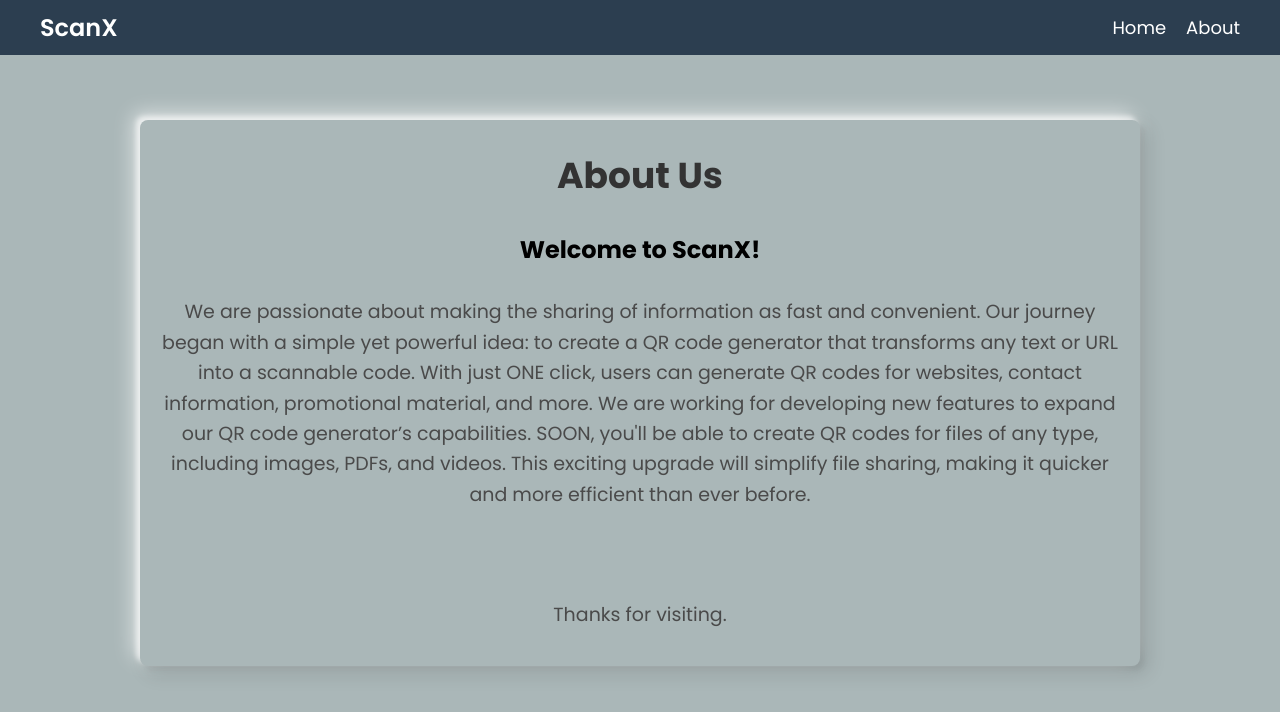
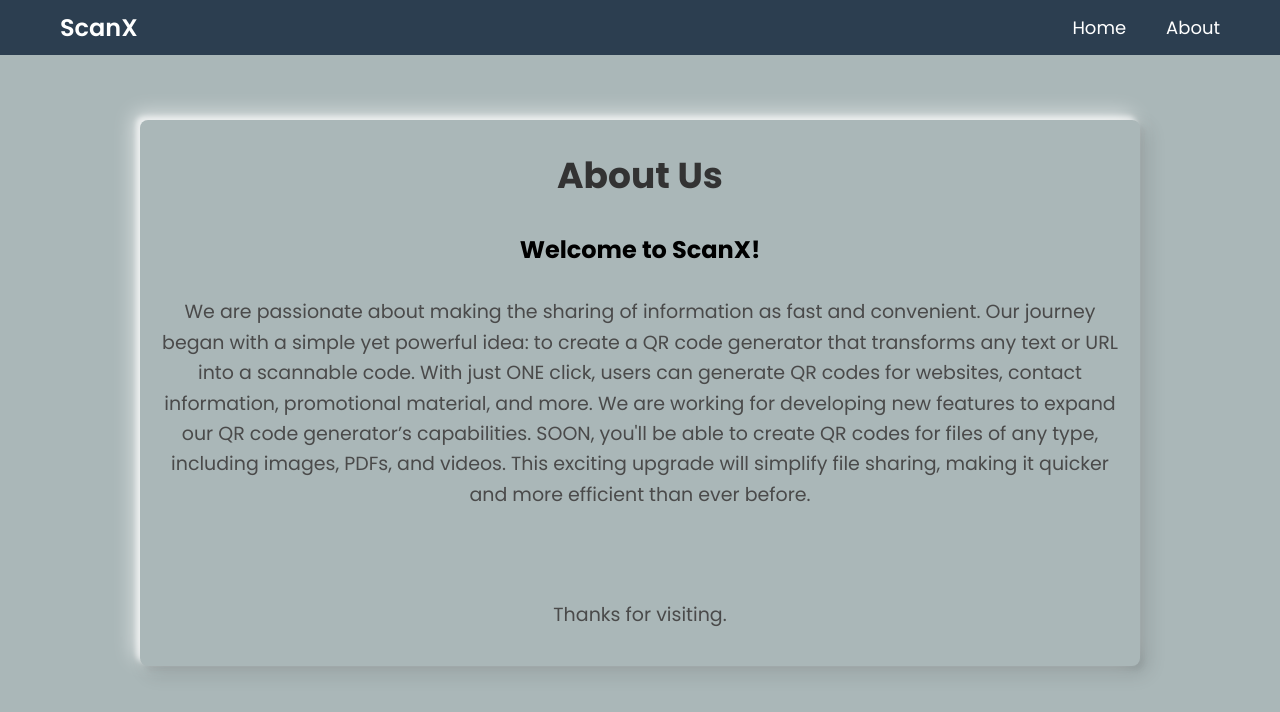
Before and after one commit to Phinix-Morgan/ScanX, a plain HTML site: page about.html in a window 1280 px wide. Drawn offline with Linux system fonts and the light colour scheme.

Commit message:
Update style.css

```diff
--- a/style.css
+++ b/style.css
@@ -43,6 +43,7 @@ body {
     font-weight: 600;
     text-decoration: none;
     color: #fff;
+    margin-left: 20px;;
   }
 
   .navbar-menu {
@@ -52,6 +53,7 @@ body {
 
   .navbar-menu li {
     margin-left: 20px;
+    margin-right: 20px;
   }
 
   .navbar-menu a {
@@ -123,6 +125,7 @@ img{
 
 }
 
+
 @media (max-width: 900px){
 
   img{
```
